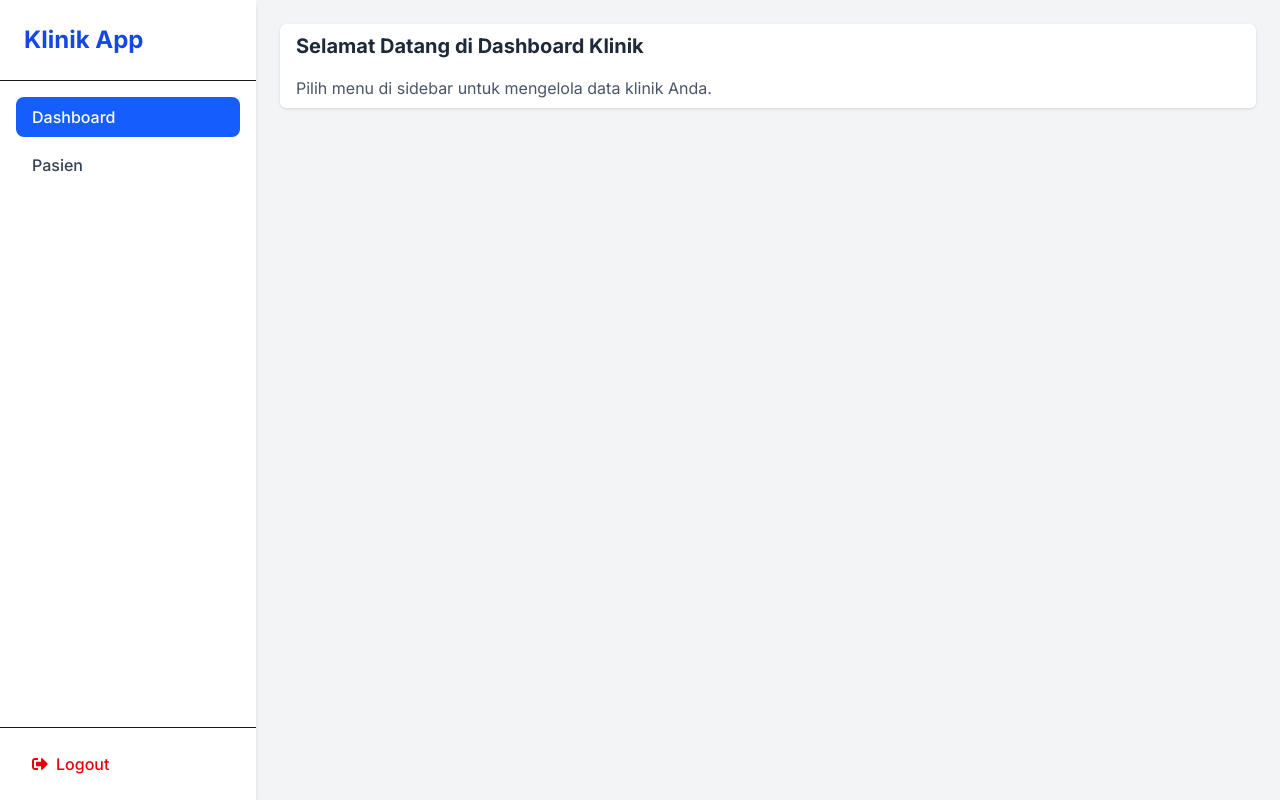
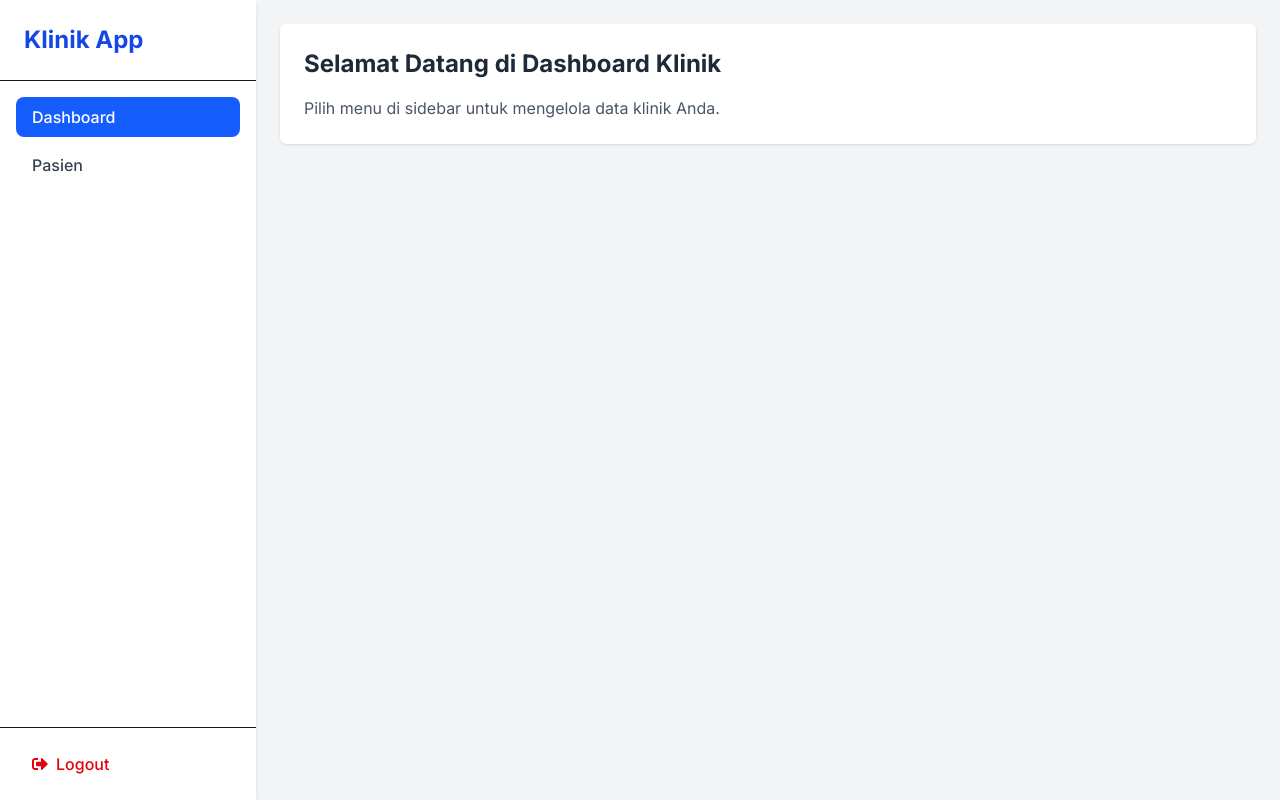
Before and after one commit to saylendrayasin/klinik_app, a Next.js app: page /dashboard in a window 1280 px wide. Built offline with nearby package versions, Linux system fonts and the light colour scheme.

Commit message:
update: - adjust style - adjust naming dashboard

```diff
--- a/src/app/dashboard/layout.js
+++ b/src/app/dashboard/layout.js
@@ -76,7 +76,10 @@ export default function DashboardLayout({ children }) {
           <button onClick={() => setSidebarOpen(true)}>
             <FaBars size={24} className="text-gray-600" />
           </button>
-          <h1 className="text-lg font-bold text-blue-700">Dashboard</h1>
+          <h1 className="text-lg font-bold text-blue-700">
+            {navItems.find((item) => item.href === pathname)?.label ||
+              "Dashboard"}
+          </h1>
 
           {/* Logout Button Mobile */}
           <button
--- a/src/app/dashboard/page.js
+++ b/src/app/dashboard/page.js
@@ -1,7 +1,7 @@
 export default function DashboardHomePage() {
   return (
-    <div className="bg-white text-gray-800 py-2 px-4 rounded-md shadow">
-      <h1 className="text-xl font-bold mb-4">
+    <div className="bg-white text-gray-800 py-2 px-4 sm:p-6 rounded-md shadow">
+      <h1 className="text-xl sm:text-2xl font-bold mb-4">
         Selamat Datang di Dashboard Klinik
       </h1>
       <p className="text-gray-600">
--- a/src/app/dashboard/patients/[id]/page.js
+++ b/src/app/dashboard/patients/[id]/page.js
@@ -128,8 +128,8 @@ export default function DashboardPatientDetailPage() {
 
   if (loading) {
     return (
-      <div className="flex justify-center items-center h-60 text-gray-600">
-        Loading...
+      <div className="flex justify-center items-center h-60">
+        <div className="w-8 h-8 border-4 border-blue-500 border-dashed rounded-full animate-spin"></div>
       </div>
     );
   }
--- a/src/components/PatientForm.js
+++ b/src/components/PatientForm.js
@@ -36,7 +36,7 @@ export default function PatientForm() {
   };
 
   return (
-    <div className="max-w-3xl mx-auto bg-white rounded-md shadow-md">
+    <div className="max-w-3xl mx-auto bg-white rounded-md shadow-md p-4">
       <h2 className="text-2xl font-bold text-center mb-8">
         Tambah Pasien Baru
       </h2>
```
